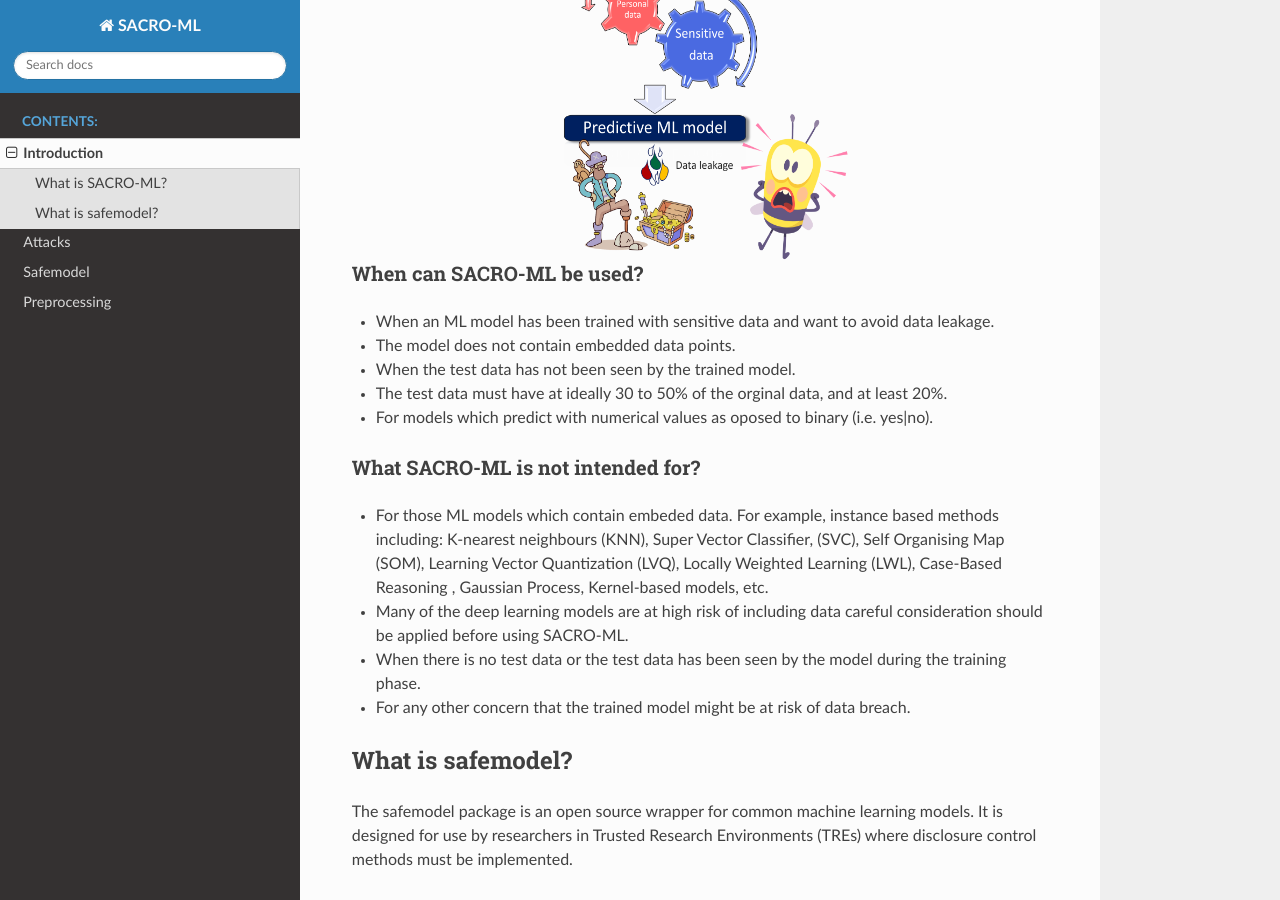
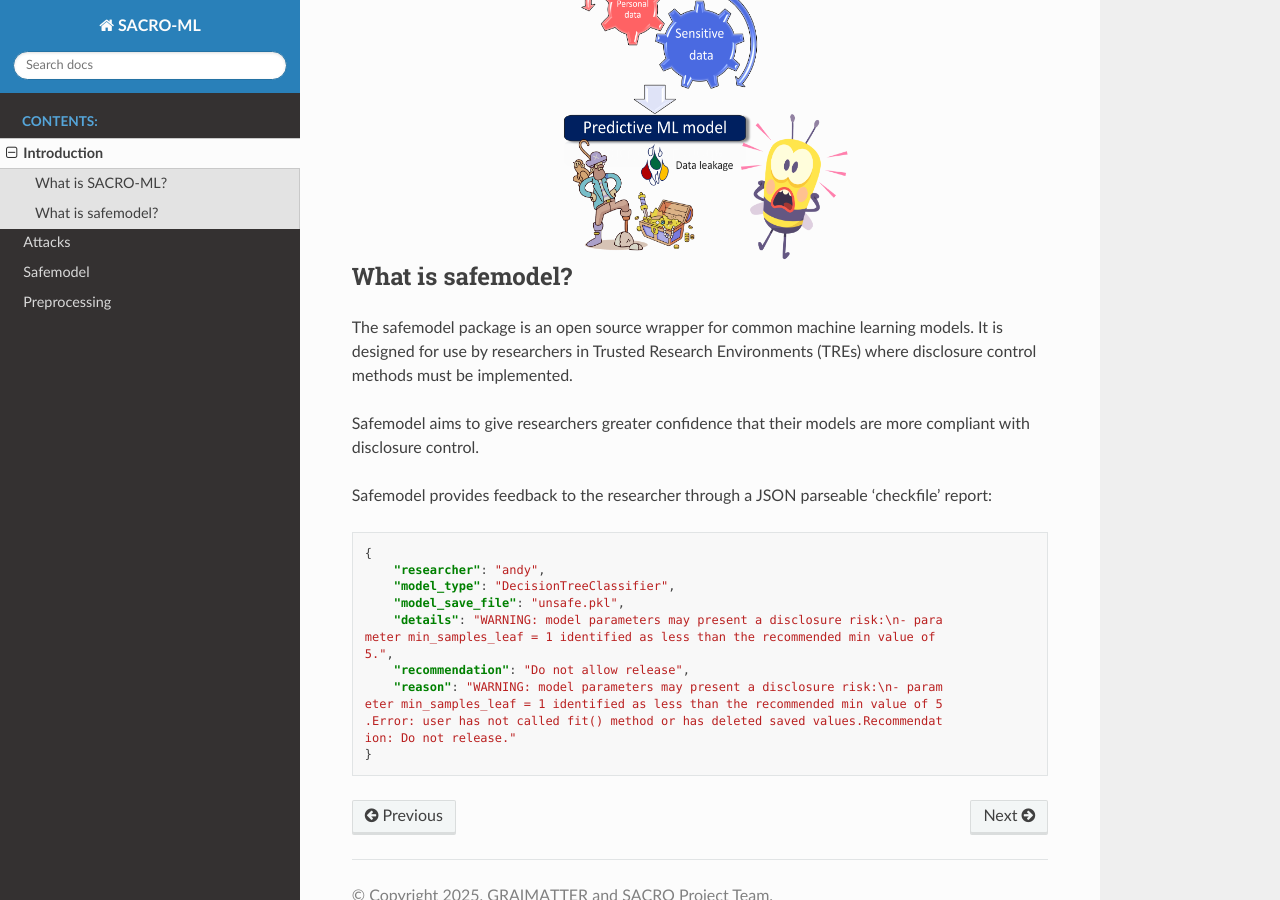
Before and after one commit to AI-SDC/SACRO-ML, a Sphinx documentation site: the page built from docs/source/introduction.rst, in a window 1280 px wide and 900 px high, scrolled down 474 px. Built offline with Sphinx 7.4.7 and the Read the Docs theme 3.1.0, drawn with Linux system fonts in a browser that asks for light colours.

```diff
--- a/docs/source/introduction.rst
+++ b/docs/source/introduction.rst
@@ -10,22 +10,6 @@
     :align: center
     :height: 350px
     :alt: Data breaches of sensitive and personal data must be avoided.
-
-When can SACRO-ML be used?
-~~~~~~~~~~~~~~~~~~~~~~~~~~
-- When an ML model has been trained with sensitive data and want to avoid data leakage.
-- The model does not contain embedded data points.
-- When the test data has not been seen by the trained model.
-- The test data must have at ideally 30 to 50% of the orginal data, and at least 20%.
-- For models which predict with numerical values as oposed to binary (i.e. yes|no).
-
-What SACRO-ML is not intended for?
-~~~~~~~~~~~~~~~~~~~~~~~~~~~~~~~~~
-- For those ML models which contain embeded data. For example, instance based methods including: K-nearest neighbours (KNN), Super Vector Classifier, (SVC),  Self Organising Map (SOM), Learning Vector Quantization (LVQ), Locally Weighted Learning (LWL), Case-Based Reasoning , Gaussian Process, Kernel-based models, etc.
-- Many of the deep learning models are at high risk of including data careful consideration should be applied before using SACRO-ML.
-- When there is no test data or the test data has been seen by the model during the training phase.
-- For any other concern that the trained model might be at risk of data breach.
-
 
 What is safemodel?
 ------------------
```
